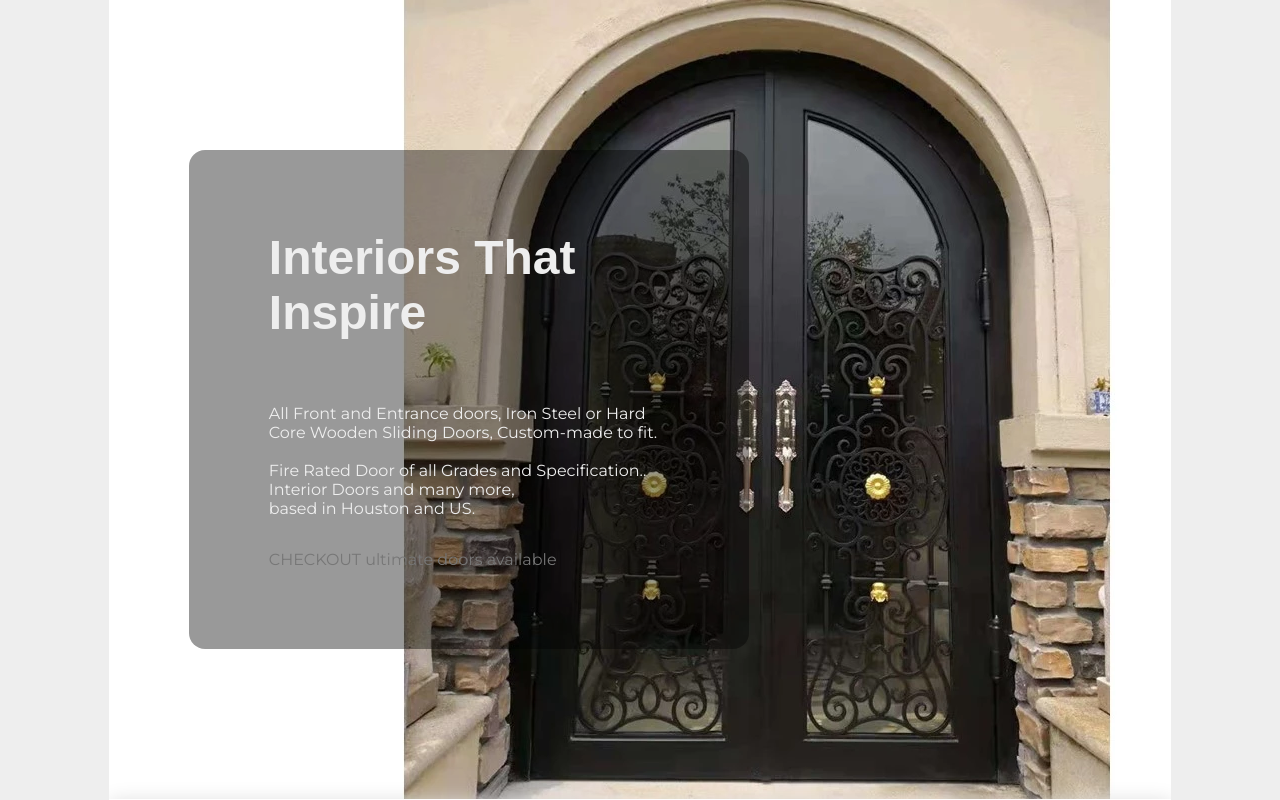
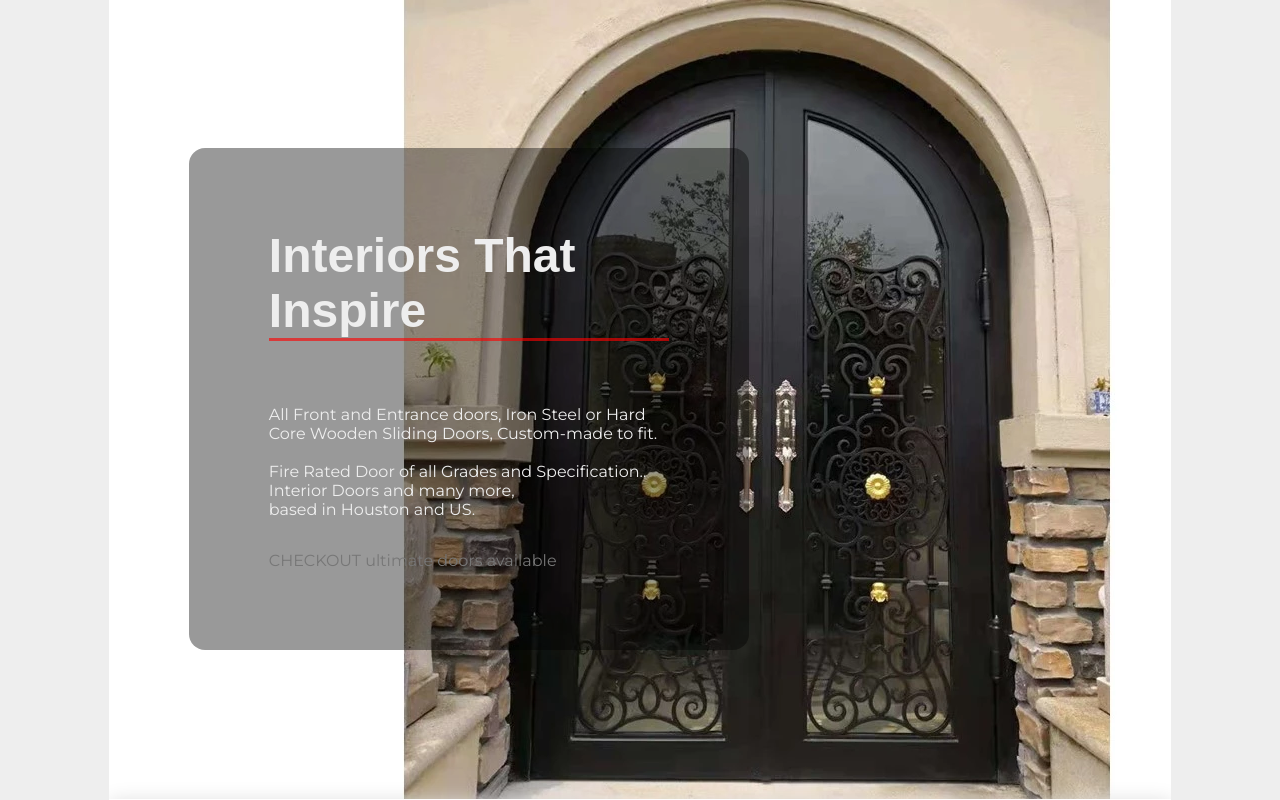
Before and after one commit to Akindele-Ebenezer/the-ultimate-doors, a PHP site: page / in a window 1280 px wide. Shown: the part 3549-4349 px from the top of the page. Run offline with PHP 8.4, Linux system fonts and the light colour scheme; data that the repository does not hold is empty.

Commit message:
Add files via upload

```diff
--- a/styles/styles.css
+++ b/styles/styles.css
@@ -475,6 +475,7 @@ section.sec-4 .sec-4-inner div {
 }
 
 section.sec-4 .sec-4-inner div h2 {
+    border-bottom: 3px solid #ff00009e;
     font-family: arial;
     font-size: xxx-large;
 }
```
